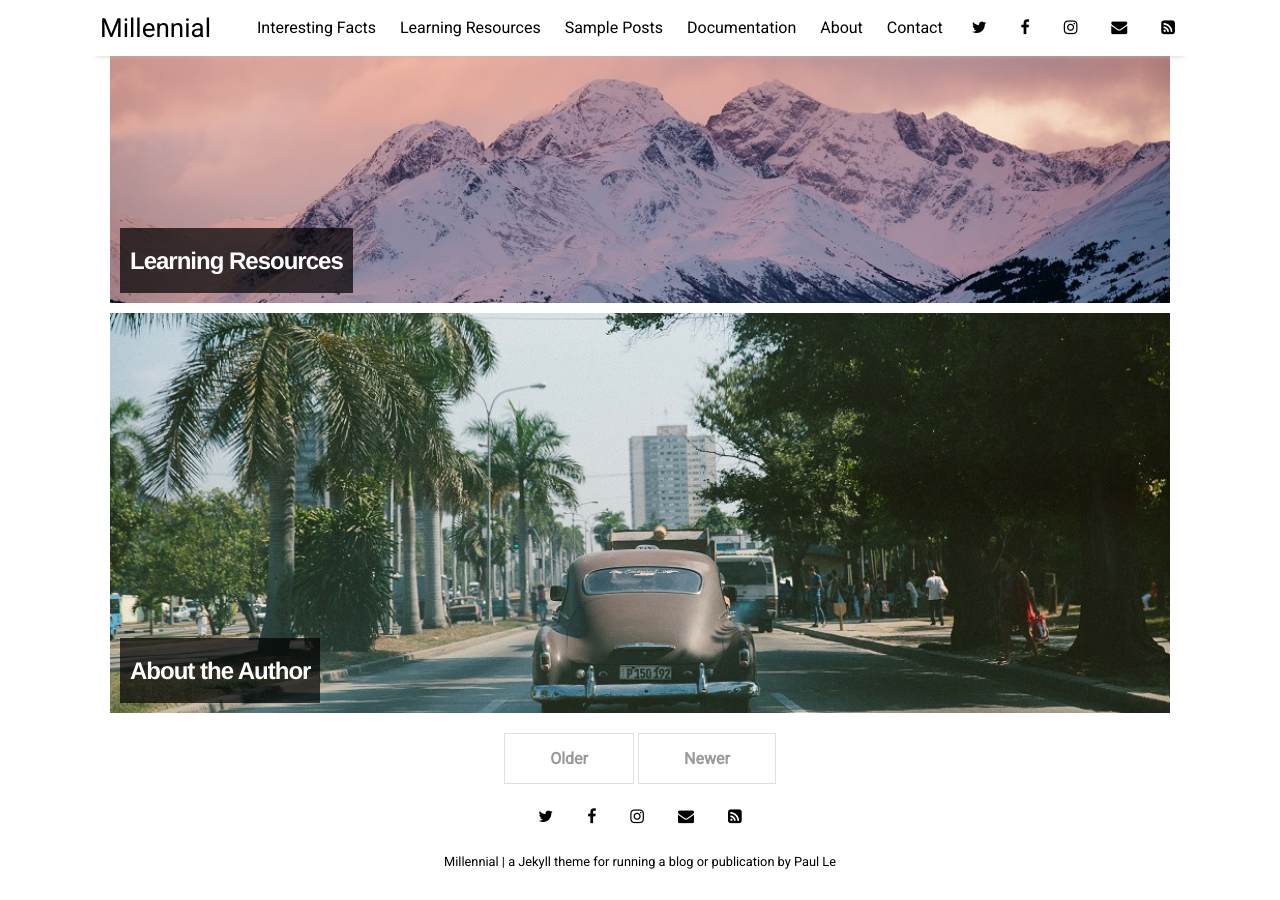
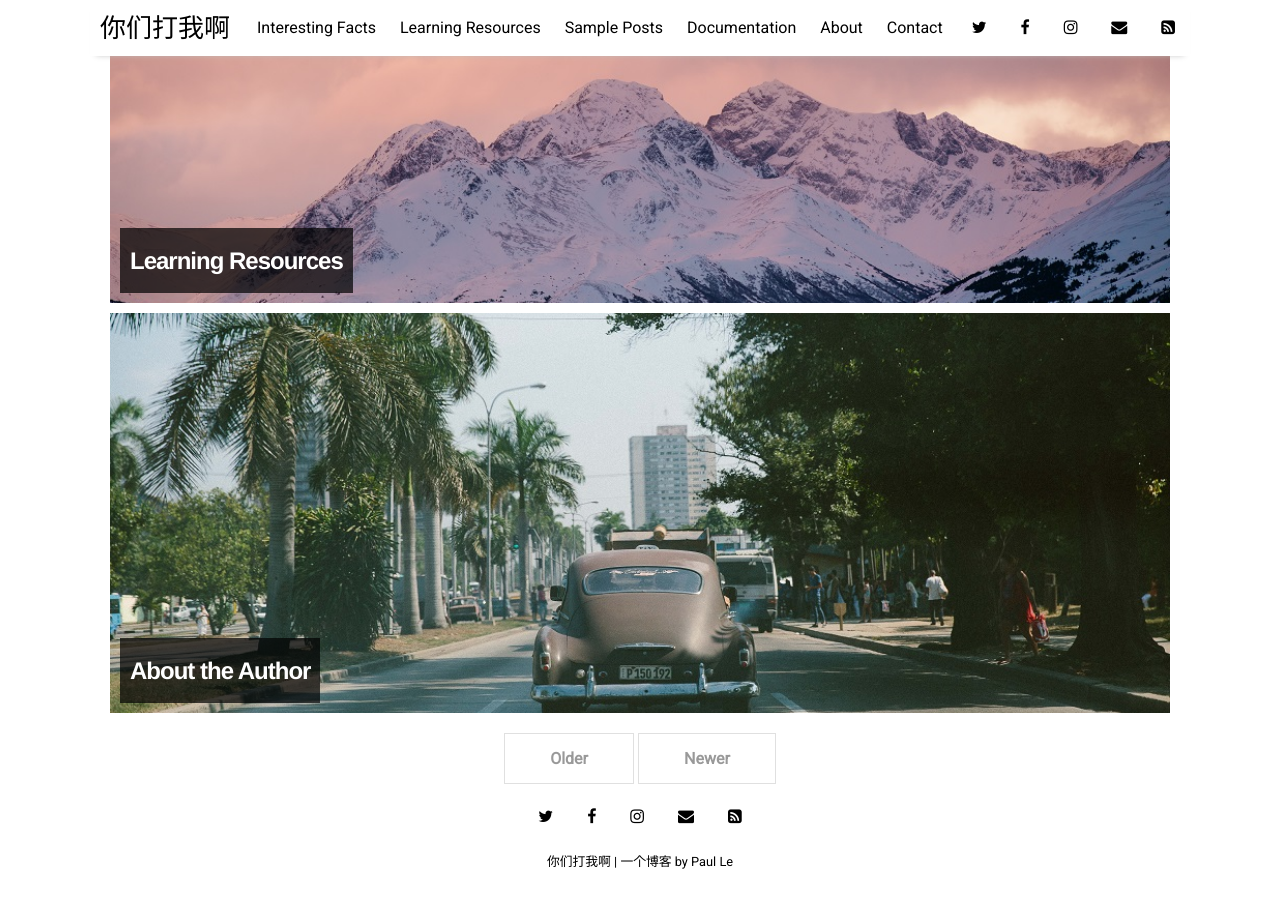
Before and after one commit to a545477542/a545477542.github.io, a Jekyll site: the page built from index.html, in a window 1280 px wide and 900 px high, scrolled down 1398 px. Built offline with Jekyll 4.4.1, drawn with Linux system fonts in a browser that asks for light colours; nearby versions of some CDN libraries; the list of posts is cut into pages by our own code.

Commit message:
Update _config.yml

```diff
--- a/_config.yml
+++ b/_config.yml
@@ -14,8 +14,8 @@ sass:
   style: :nested
 
 # Customise atom feed settings (this is where Jekyll-Feed gets configuration information)
-title:		           "Millennial"
-description:	       "a Jekyll theme for running a blog or publication"
+title:		           "你们打我啊"
+description:	       "一个博客"
 author:              "Paul Le"
 
 # RSS 2.0 can be used instead of Atom by uncommenting following two lines
```
